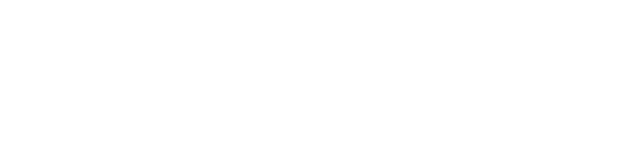
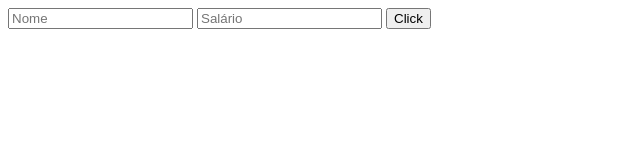
Before and after one commit to danton-ferrari/logica_algoritmos_senac_info4678, a plain HTML site: page aula2603/exercicio3/index.html in a window 1280 px wide. Shown: the whole page, without its empty margins (0-640 px from the left). Drawn offline with Linux system fonts and the light colour scheme.

Commit message:
Add exercicio3 pronto da aula 26/03

```diff
--- a/aula2603/exercicio3/index.html
+++ b/aula2603/exercicio3/index.html
@@ -6,6 +6,9 @@
     <title>Document</title>
 </head>
 <body>
+    <input id="nome" type="text"  placeholder="Nome">
+    <input id="salario" type="number" placeholder="Salário">
+    <button onclick="lerMenssagem('nome', 'salario')">Click</button>
     <script src="index.js"></script>
 </body>
 </html>
--- a/aula2603/exercicio3/index.js
+++ b/aula2603/exercicio3/index.js
@@ -0,0 +1,5 @@
+function lerMenssagem(id1, id2) {
+    var nome = document.getElementById(id1).value;
+    var salario = Number(document.getElementById(id2).value).toFixed(2);
+    alert(`O funcionário ${nome} tem um salário de R$${salario} em Junho.`);
+}
```
